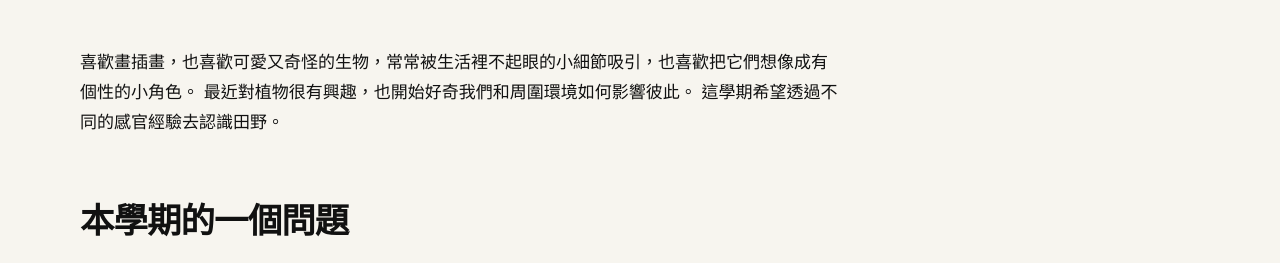
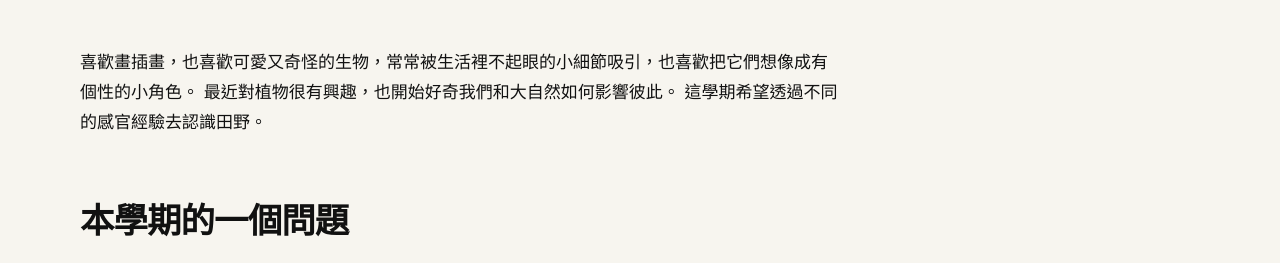
Before and after one commit to yychan27/fieldworkarchive, a Jekyll site: the page built from about.md, in a window 1280 px wide. Shown: the part 326-589 px from the top of the page. Built offline with Jekyll 4.4.1, drawn with Linux system fonts in a browser that asks for light colours.

Commit message:
Update about.md

```diff
--- a/about.md
+++ b/about.md
@@ -8,7 +8,7 @@ permalink: /about/
 # 關於我
 
 喜歡畫插畫，也喜歡可愛又奇怪的生物，常常被生活裡不起眼的小細節吸引，也喜歡把它們想像成有個性的小角色。
-最近對植物很有興趣，也開始好奇我們和周圍環境如何影響彼此。
+最近對植物很有興趣，也開始好奇我們和大自然如何影響彼此。
 這學期希望透過不同的感官經驗去認識田野。
 
 ## 本學期的一個問題
```
